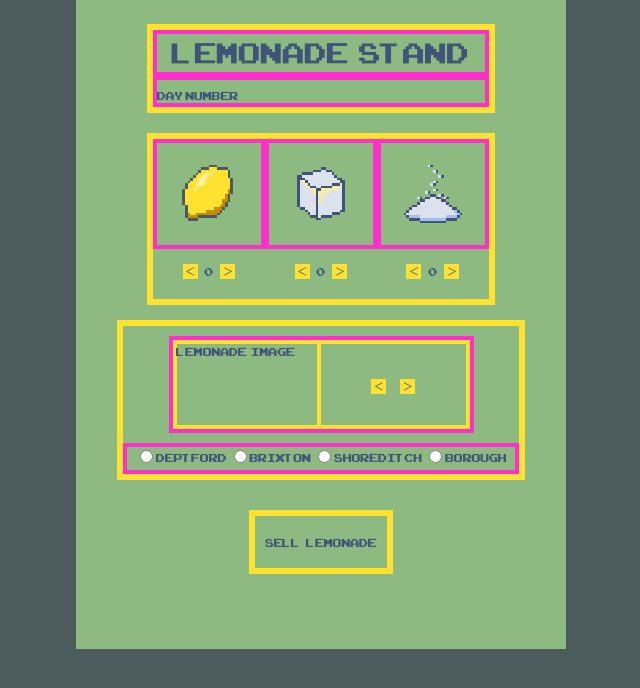
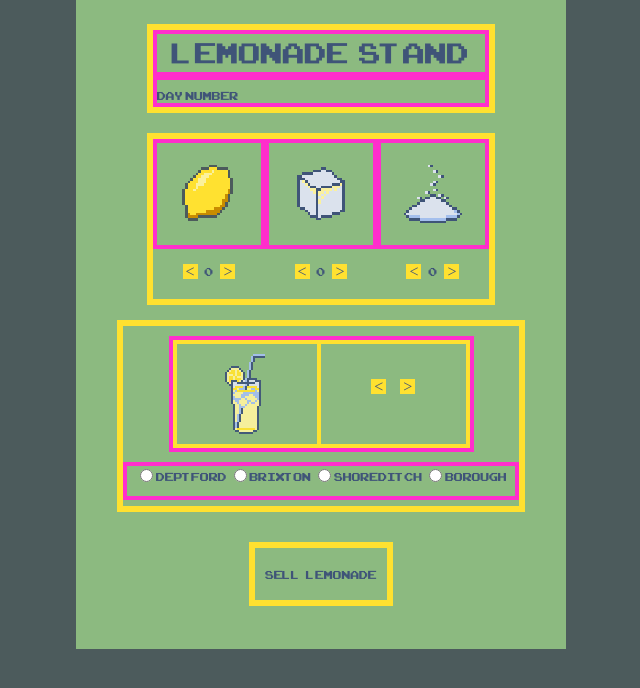
Before and after one commit to martyjg/lemonade-stand, a PHP site: page /home.html in a window 1280 px wide. Shown: the part 16-704 px from the top of the page, without its empty margins (319-959 px from the left). Run offline with PHP 8.4, Linux system fonts and the light colour scheme; some libraries are stand-ins or nearby versions.

Commit message:
Prior to working on the logic for the remaining stock

```diff
--- a/css/style.css
+++ b/css/style.css
@@ -155,7 +155,7 @@ p {
 .price-location-display {
   box-sizing: border-box;
   width: 85%;
-  height: 25%;
+  height: 30%;
   margin: 15px auto;
   border: 6px solid #FFE130;
 }
@@ -248,6 +248,9 @@ p {
   width: 50%;
   height: 100%;
   border: 4px solid #FFE130;
+  background: url(../lemonade.png);
+  background-repeat: no-repeat;
+  background-position: center;
 
 }
 
--- a/home.html
+++ b/home.html
@@ -59,7 +59,7 @@
 
       <div class="price-location-display">
         <div class="lemonade-price-entry">
-          <div class="lemonade-image">LEMONADE&nbsp;&nbsp;IMAGE</div>
+          <div class="lemonade-image"></div>
           <div class="user-price-box">
             <div class="price-input-display">
               <div class="decrement" id="decrement-price"><</div>
--- a/js/app.js
+++ b/js/app.js
@@ -384,19 +384,19 @@ $(function() {
 
   }
 
-  surplusStock = function() {
-    console.log(" At the end of the day, there is " + lemonsQuantity.fresh + " fresh lemons and " + lemonsQuantity.oneDay + " day old lemons.")
-    console.log("There is " + sugarQuantity + " sugar and " + iceQuantity + " ice.")
-    if (day === 1) {
-      return;
-    } else {
-      console.log("You have enough surplus lemons from yesterday to produce " + surplusLemons + " glasses of lemonade.")
-      console.log("You have enough surplus sugar from yesterday to produce " + surplusSugar + " glasses of lemonade.")
-      iceQuantity = parseInt(prompt("How many kilograms of ice would you like to purchase? (1kg costs 100 and makes 10 glasses of lemonade. Ice will melt after 1 day.)"));
-      lemonsQuantity.fresh = parseInt(prompt("How many kilograms of lemons would you like to purchase? (1kg costs 200 and makes 10 glasses of lemonade. Lemons are unusable after 2 days.)"));
-      sugarQuantity =  (surplusSugar / 20) + parseInt(prompt("How many kilograms of sugar would you like to purchase? (1kg costs 100 and makes 20 glasses of lemonade. Sugar lasts forever.)"));
-      todaysPrice = prompt("What price would you like to set for your lemonade today? (The local average for chilled non-alcoholic beverages is 80)");
-    }
-  }
+  // surplusStock = function() {
+  //   console.log(" At the end of the day, there is " + lemonsQuantity.fresh + " fresh lemons and " + lemonsQuantity.oneDay + " day old lemons.")
+  //   console.log("There is " + sugarQuantity + " sugar and " + iceQuantity + " ice.")
+  //   if (day === 1) {
+  //     return;
+  //   } else {
+  //     console.log("You have enough surplus lemons from yesterday to produce " + surplusLemons + " glasses of lemonade.")
+  //     console.log("You have enough surplus sugar from yesterday to produce " + surplusSugar + " glasses of lemonade.")
+  //     iceQuantity = parseInt(prompt("How many kilograms of ice would you like to purchase? (1kg costs 100 and makes 10 glasses of lemonade. Ice will melt after 1 day.)"));
+  //     lemonsQuantity.fresh = parseInt(prompt("How many kilograms of lemons would you like to purchase? (1kg costs 200 and makes 10 glasses of lemonade. Lemons are unusable after 2 days.)"));
+  //     sugarQuantity =  (surplusSugar / 20) + parseInt(prompt("How many kilograms of sugar would you like to purchase? (1kg costs 100 and makes 20 glasses of lemonade. Sugar lasts forever.)"));
+  //     todaysPrice = prompt("What price would you like to set for your lemonade today? (The local average for chilled non-alcoholic beverages is 80)");
+  //   }
+  // }
 
 })
```
Also changed, not shown: lemonade.png (added).
